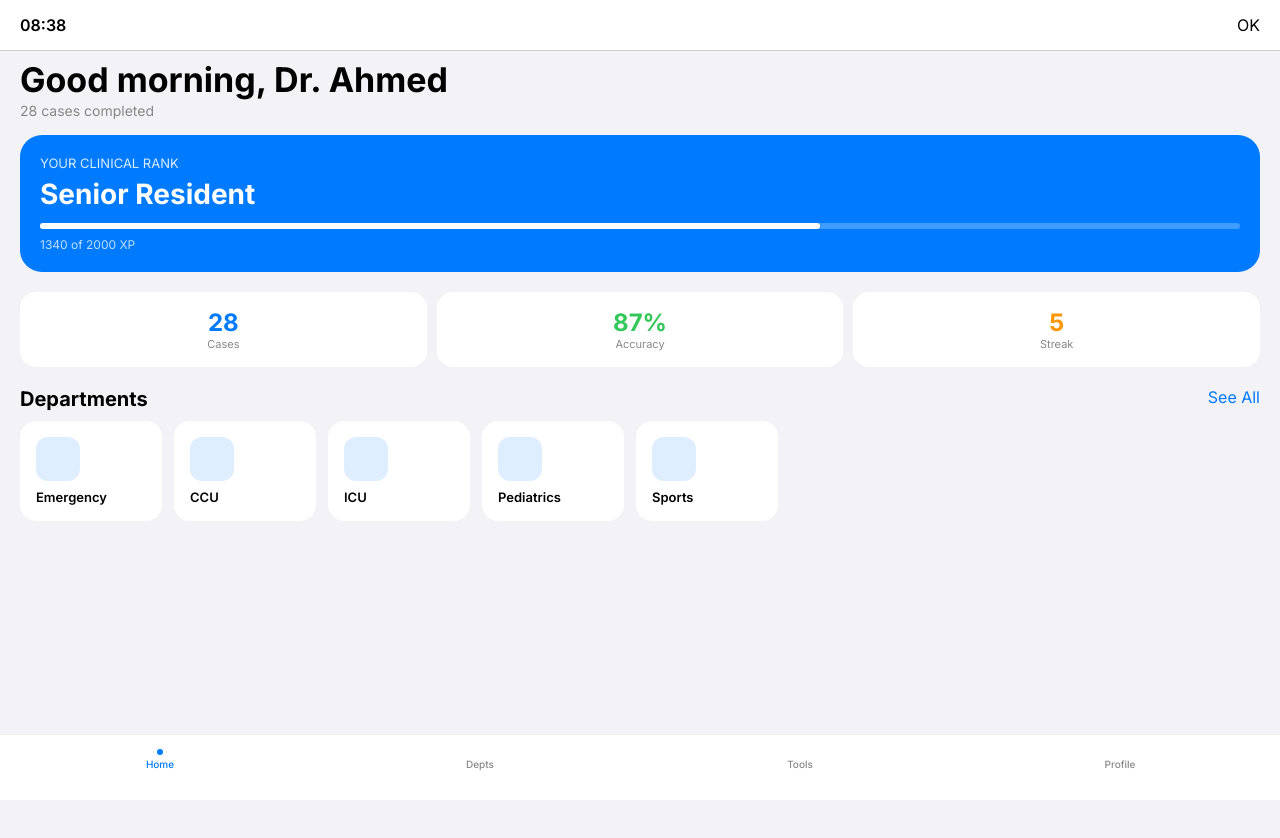
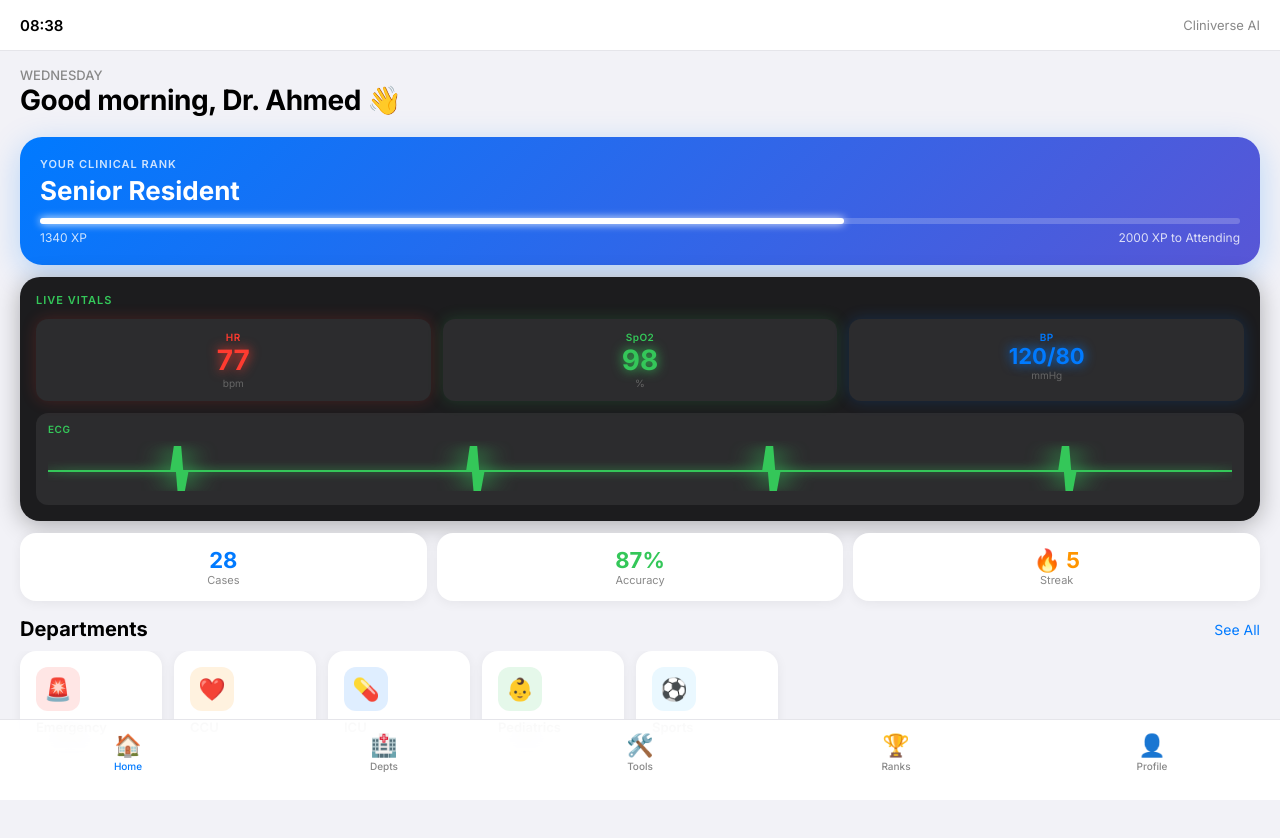
Before and after one commit to Drahmed2030/Cliniverse-ai, a Next.js app: page / in a window 1280 px wide. Both pictures are taken after a click on the button "Skip". Shown: the top 838 px of the page. Built offline with nearby package versions, Linux system fonts and the light colour scheme.

Commit message:
vitals ECG leaderboard badges

```diff
--- a/app/page.tsx
+++ b/app/page.tsx
@@ -5,30 +5,38 @@ export default function Home() {
   const [obIndex, setObIndex] = useState(0)
   const [tab, setTab] = useState('home')
   const [time, setTime] = useState('')
+  const [hr, setHr] = useState(72)
+  const [spo2, setSpo2] = useState(98)
+  const [ecgTick, setEcgTick] = useState(0)
   useEffect(() => {
-    const t = () => {
-      const n = new Date()
-      setTime(n.getHours().toString().padStart(2,'0')+':'+n.getMinutes().toString().padStart(2,'0'))
-    }
-    t()
-    const id = setInterval(t, 1000)
+    const t = () => { const n = new Date(); setTime(n.getHours().toString().padStart(2,'0')+':'+n.getMinutes().toString().padStart(2,'0')) }
+    t(); const id = setInterval(t,1000); return () => clearInterval(id)
+  }, [])
+  useEffect(() => {
+    const id = setInterval(() => {
+      setHr(h => 70 + Math.floor(Math.random()*8))
+      setSpo2(s => 97 + Math.floor(Math.random()*2))
+      setEcgTick(e => e+1)
+    }, 1200)
     return () => clearInterval(id)
   }, [])
+  const titles = ['Welcome to Cliniverse AI','Real Cases. Real Decisions.','AI Consult On Demand','Compete and Level Up']
+  const colors = ['#007AFF','#FF3B30','#34C759','#FF9500']
+  const emojis = ['🏥','❤️','🤖','🏆']
+  const subs = ['Built by a physician, for physicians.','ED, CCU, ICU, Cardiology and more.','Evidence-based answers instantly.','Earn XP and climb the leaderboard.']
   if (screen === 'ob') {
-    const titles = ['Welcome to Cliniverse AI','Real Cases. Real Decisions.','AI Consult On Demand','Compete and Level Up']
-    const colors = ['#007AFF','#FF3B30','#34C759','#FF9500']
-    const icons = ['🏥','❤️','🤖','🏆']
     return (
       <div style={{fontFamily:'Inter,system-ui,sans-serif',background:'#fff',minHeight:'100vh',display:'flex',flexDirection:'column'}}>
         <div style={{flex:1,display:'flex',flexDirection:'column',alignItems:'center',justifyContent:'center',padding:'60px 32px 40px',textAlign:'center'}}>
-          <div style={{width:120,height:120,borderRadius:30,background:colors[obIndex],display:'flex',alignItems:'center',justifyContent:'center',fontSize:40,marginBottom:32,color:'#fff',fontWeight:700}}>{icons[obIndex]}</div>
-          <div style={{fontSize:28,fontWeight:700,marginBottom:14}}>{titles[obIndex]}</div>
+          <div style={{width:120,height:120,borderRadius:30,background:colors[obIndex],display:'flex',alignItems:'center',justifyContent:'center',fontSize:52,marginBottom:32,boxShadow:'0 8px 32px '+colors[obIndex]+'60'}}>{emojis[obIndex]}</div>
+          <div style={{fontSize:28,fontWeight:700,marginBottom:14,letterSpacing:-0.5}}>{titles[obIndex]}</div>
+          <div style={{fontSize:16,color:'#888',lineHeight:1.6,maxWidth:300}}>{subs[obIndex]}</div>
         </div>
         <div style={{display:'flex',gap:6,justifyContent:'center',padding:'0 0 20px'}}>
-          {titles.map((_,i) => <div key={i} style={{height:8,borderRadius:4,background:i===obIndex?'#007AFF':'#E5E5EA',width:i===obIndex?22:8}} />)}
+          {titles.map((_,i) => <div key={i} style={{height:8,borderRadius:4,background:i===obIndex?'#007AFF':'#E5E5EA',width:i===obIndex?22:8,transition:'all 0.3s'}} />)}
         </div>
         <div style={{padding:'0 24px 48px',display:'flex',flexDirection:'column',gap:12}}>
-          <button onClick={() => obIndex < 3 ? setObIndex(i=>i+1) : setScreen('app')} style={{background:obIndex===3?'#34C759':'#007AFF',color:'#fff',border:'none',borderRadius:14,padding:17,fontSize:17,fontWeight:600,cursor:'pointer'}}>
+          <button onClick={() => obIndex < 3 ? setObIndex(i=>i+1) : setScreen('app')} style={{background:obIndex===3?'#34C759':'#007AFF',color:'#fff',border:'none',borderRadius:14,padding:17,fontSize:17,fontWeight:600,cursor:'pointer',boxShadow:obIndex===3?'0 4px 20px #34C75960':'0 4px 20px #007AFF60'}}>
             {obIndex===3?'Get Started':'Continue'}
           </button>
           <button onClick={() => setScreen('app')} style={{background:'none',border:'none',color:'#007AFF',fontSize:16,cursor:'pointer',padding:12}}>Skip</button>
@@ -36,50 +44,86 @@ export default function Home() {
       </div>
     )
   }
+  const ecgPath = () => {
+    let d = 'M 0 30'
+    for (let i = 0; i < 20; i++) {
+      const x = i * 16
+      if (i % 5 === 2) { d += ' L '+(x+2)+' 30 L '+(x+3)+' 5 L '+(x+4)+' 50 L '+(x+5)+' 30' }
+      else { d += ' L '+(x+16)+' 30' }
+    }
+    return d
+  }
   return (
     <div style={{fontFamily:'Inter,system-ui,sans-serif',background:'#F2F2F7',minHeight:'100vh',paddingBottom:90}}>
-      <div style={{background:'#fff',padding:'0 20px',height:50,display:'flex',alignItems:'center',justifyContent:'space-between',borderBottom:'0.5px solid #ccc',position:'sticky',top:0,zIndex:100}}>
-        <span style={{fontWeight:600}}>{time}</span>
-        <span>OK</span>
+      <div style={{background:'#fff',padding:'0 20px',height:50,display:'flex',alignItems:'center',justifyContent:'space-between',borderBottom:'0.5px solid #E5E5EA',position:'sticky',top:0,zIndex:100}}>
+        <span style={{fontWeight:600,fontSize:15}}>{time}</span>
+        <span style={{fontSize:13,color:'#888'}}>Cliniverse AI</span>
       </div>
       {tab==='home' && (
         <div>
-          <div style={{padding:'8px 20px 16px'}}>
-            <div style={{fontSize:34,fontWeight:700}}>Good morning, Dr. Ahmed</div>
-            <div style={{fontSize:14,color:'#888',marginTop:2}}>28 cases completed</div>
+          <div style={{padding:'16px 20px 8px'}}>
+            <div style={{fontSize:13,color:'#888',fontWeight:500}}>WEDNESDAY</div>
+            <div style={{fontSize:28,fontWeight:700,letterSpacing:-0.5}}>Good morning, Dr. Ahmed 👋</div>
           </div>
-          <div style={{background:'#007AFF',borderRadius:22,margin:'0 20px 20px',padding:20,color:'#fff'}}>
-            <div style={{fontSize:13,opacity:0.85,marginBottom:6}}>YOUR CLINICAL RANK</div>
-            <div style={{fontSize:28,fontWeight:700,marginBottom:12}}>Senior Resident</div>
-            <div style={{background:'rgba(255,255,255,0.25)',height:6,borderRadius:3}}>
-              <div style={{height:'100%',width:'65%',background:'#fff',borderRadius:3}} />
+          <div style={{background:'linear-gradient(135deg,#007AFF,#5856D6)',borderRadius:22,margin:'12px 20px',padding:20,color:'#fff',boxShadow:'0 8px 32px #007AFF40'}}>
+            <div style={{fontSize:11,fontWeight:600,letterSpacing:1,opacity:0.8,marginBottom:4}}>YOUR CLINICAL RANK</div>
+            <div style={{fontSize:26,fontWeight:700,marginBottom:12}}>Senior Resident</div>
+            <div style={{background:'rgba(255,255,255,0.2)',height:6,borderRadius:3,marginBottom:6}}>
+              <div style={{height:'100%',width:'67%',background:'#fff',borderRadius:3,boxShadow:'0 0 8px #fff'}} />
             </div>
-            <div style={{fontSize:12,opacity:0.75,marginTop:8}}>1340 of 2000 XP</div>
+            <div style={{display:'flex',justifyContent:'space-between',fontSize:12,opacity:0.8}}>
+              <span>1340 XP</span>
+              <span>2000 XP to Attending</span>
+            </div>
           </div>
-          <div style={{display:'flex',gap:10,margin:'0 20px 20px'}}>
-            <div style={{flex:1,background:'#fff',borderRadius:16,padding:'16px 12px',textAlign:'center'}}>
-              <div style={{fontSize:24,fontWeight:700,color:'#007AFF'}}>28</div>
+          <div style={{background:'#1C1C1E',borderRadius:20,margin:'0 20px 12px',padding:16,boxShadow:'0 4px 24px rgba(0,0,0,0.3)'}}>
+            <div style={{fontSize:11,fontWeight:600,color:'#34C759',letterSpacing:1,marginBottom:12}}>LIVE VITALS</div>
+            <div style={{display:'flex',gap:12,marginBottom:12}}>
+              <div style={{flex:1,background:'#2C2C2E',borderRadius:12,padding:12,textAlign:'center',boxShadow:'0 0 16px #FF3B3030'}}>
+                <div style={{fontSize:10,color:'#FF3B30',fontWeight:600,letterSpacing:0.5}}>HR</div>
+                <div style={{fontSize:28,fontWeight:700,color:'#FF3B30',textShadow:'0 0 12px #FF3B30'}}>{hr}</div>
+                <div style={{fontSize:10,color:'#666'}}>bpm</div>
+              </div>
+              <div style={{flex:1,background:'#2C2C2E',borderRadius:12,padding:12,textAlign:'center',boxShadow:'0 0 16px #34C75930'}}>
+                <div style={{fontSize:10,color:'#34C759',fontWeight:600,letterSpacing:0.5}}>SpO2</div>
+                <div style={{fontSize:28,fontWeight:700,color:'#34C759',textShadow:'0 0 12px #34C759'}}>{spo2}</div>
+                <div style={{fontSize:10,color:'#666'}}>%</div>
+              </div>
+              <div style={{flex:1,background:'#2C2C2E',borderRadius:12,padding:12,textAlign:'center',boxShadow:'0 0 16px #007AFF30'}}>
+                <div style={{fontSize:10,color:'#007AFF',fontWeight:600,letterSpacing:0.5}}>BP</div>
+                <div style={{fontSize:22,fontWeight:700,color:'#007AFF',textShadow:'0 0 12px #007AFF'}}>120/80</div>
+                <div style={{fontSize:10,color:'#666'}}>mmHg</div>
+              </div>
+            </div>
+            <div style={{background:'#2C2C2E',borderRadius:12,padding:'10px 12px',overflow:'hidden'}}>
+              <div style={{fontSize:10,color:'#34C759',fontWeight:600,letterSpacing:0.5,marginBottom:6}}>ECG</div>
+              <svg width="100%" height="50" viewBox="0 0 320 50" preserveAspectRatio="none">
+                <path d={ecgPath()} fill="none" stroke="#34C759" strokeWidth="2" style={{filter:'drop-shadow(0 0 4px #34C759)'}} />
+              </svg>
+            </div>
+          </div>
+          <div style={{display:'flex',gap:10,margin:'0 20px 12px'}}>
+            <div style={{flex:1,background:'#fff',borderRadius:16,padding:'14px 12px',textAlign:'center',boxShadow:'0 2px 12px rgba(0,0,0,0.06)'}}>
+              <div style={{fontSize:22,fontWeight:700,color:'#007AFF'}}>28</div>
               <div style={{fontSize:11,color:'#888'}}>Cases</div>
             </div>
-            <div style={{flex:1,background:'#fff',borderRadius:16,padding:'16px 12px',textAlign:'center'}}>
-
-
-<div style={{fontSize:24,fontWeight:700,color:'#34C759'}}>87%</div>
+            <div style={{flex:1,background:'#fff',borderRadius:16,padding:'14px 12px',textAlign:'center',boxShadow:'0 2px 12px rgba(0,0,0,0.06)'}}>
+              <div style={{fontSize:22,fontWeight:700,color:'#34C759'}}>87%</div>
               <div style={{fontSize:11,color:'#888'}}>Accuracy</div>
             </div>
-            <div style={{flex:1,background:'#fff',borderRadius:16,padding:'16px 12px',textAlign:'center'}}>
-              <div style={{fontSize:24,fontWeight:700,color:'#FF9500'}}>5</div>
+            <div style={{flex:1,background:'#fff',borderRadius:16,padding:'14px 12px',textAlign:'center',boxShadow:'0 2px 12px rgba(0,0,0,0.06)'}}>
+              <div style={{fontSize:22,fontWeight:700,color:'#FF9500'}}>🔥 5</div>
               <div style={{fontSize:11,color:'#888'}}>Streak</div>
             </div>
           </div>
-          <div style={{padding:'0 20px 10px',display:'flex',justifyContent:'space-between'}}>
+          <div style={{padding:'4px 20px 10px',display:'flex',justifyContent:'space-between',alignItems:'center'}}>
             <span style={{fontSize:20,fontWeight:700}}>Departments</span>
-            <span style={{color:'#007AFF',cursor:'pointer'}} onClick={()=>setTab('departments')}>See All</span>
+            <span style={{color:'#007AFF',fontSize:14,cursor:'pointer'}} onClick={()=>setTab('departments')}>See All</span>
           </div>
           <div style={{display:'flex',gap:12,overflowX:'auto',padding:'0 20px 16px'}}>
-            {['Emergency','CCU','ICU','Pediatrics','Sports'].map(n=>(
-              <div key={n} style={{minWidth:110,background:'#fff',borderRadius:16,padding:16,flexShrink:0,cursor:'pointer'}} onClick={()=>setTab('departments')}>
-                <div style={{width:44,height:44,borderRadius:12,background:'#007AFF20',marginBottom:8}} />
+            {[['🚨','Emergency','#FF3B30'],['❤️','CCU','#FF9500'],['💊','ICU','#007AFF'],['👶','Pediatrics','#34C759'],['⚽','Sports','#5AC8FA']].map(([icon,n,c])=>(
+              <div key={String(n)} style={{minWidth:110,background:'#fff',borderRadius:16,padding:16,flexShrink:0,cursor:'pointer',boxShadow:'0 2px 12px rgba(0,0,0,0.06)'}} onClick={()=>setTab('departments')}>
+                <div style={{width:44,height:44,borderRadius:12,background:String(c)+'20',display:'flex',alignItems:'center',justifyContent:'center',fontSize:22,marginBottom:8}}>{icon}</div>
                 <div style={{fontSize:13,fontWeight:600}}>{n}</div>
               </div>
             ))}
@@ -88,13 +132,16 @@ export default function Home() {
       )}
       {tab==='departments' && (
         <div>
-          <div style={{padding:'8px 20px 16px'}}><div style={{fontSize:34,fontWeight:700}}>Departments</div></div>
-          <div style={{background:'#fff',borderRadius:16,margin:'0 20px',overflow:'hidden'}}>
-            {['Emergency','CCU','ICU','Pediatrics','Sports Medicine','OPD Clinic','Clinical Lab'].map((n,i,arr)=>(
-              <div key={n} style={{display:'flex',alignItems:'center',gap:14,padding:'14px 16px',borderBottom:i<arr.length-1?'0.5px solid #eee':'none',cursor:'pointer'}}>
-                <div style={{width:36,height:36,borderRadius:10,background:'#007AFF20'}} />
-                <div style={{flex:1,fontSize:15,fontWeight:500}}>{n}</div>
-                <span style={{color:'#ccc'}}>›</span>
+          <div style={{padding:'16px 20px'}}><div style={{fontSize:28,fontWeight:700}}>Departments</div></div>
+          <div style={{background:'#fff',borderRadius:16,margin:'0 20px',overflow:'hidden',boxShadow:'0 2px 12px rgba(0,0,0,0.06)'}}>
+            {[['🚨','Emergency','6 cases','#FF3B30'],['❤️','CCU','4 cases','#FF9500'],['💊','ICU','3 cases','#007AFF'],['👶','Pediatrics','2 cases','#34C759'],['⚽','Sports Medicine','4 cases','#5AC8FA'],['🏥','OPD Clinic','2 cases','#AF52DE'],['🧪','Clinical Lab','Results','#5856D6']].map(([icon,n,sub,c],i,arr)=>(
+              <div key={String(n)} style={{display:'flex',alignItems:'center',gap:14,padding:'14px 16px',borderBottom:i<arr.length-1?'0.5px solid #F2F2F7':'none',cursor:'pointer'}}>
+                <div style={{width:40,height:40,borderRadius:12,background:String(c)+'20',display:'flex',alignItems:'center',justifyContent:'center',fontSize:20}}>{icon}</div>
+                <div style={{flex:1}}>
+                  <div style={{fontSize:15,fontWeight:600}}>{n}</div>
+                  <div style={{fontSize:12,color:'#888',marginTop:2}}>{sub}</div>
+                </div>
+                <span style={{color:'#C7C7CC',fontSize:18}}>›</span>
               </div>
             ))}
           </div>
@@ -102,13 +149,36 @@ export default function Home() {
       )}
       {tab==='tools' && (
         <div>
-          <div style={{padding:'8px 20px 16px'}}><div style={{fontSize:34,fontWeight:700}}>Clinical Tools</div></div>
-          <div style={{background:'#fff',borderRadius:16,margin:'0 20px',overflow:'hidden'}}>
-            {['SBAR Generator AI','Renal Dosing Calculator','AI Clinical Consultant','Discharge Summary Writer','Difficult Conversations'].map((n,i,arr)=>(
-              <div key={n} style={{display:'flex',alignItems:'center',gap:14,padding:'14px 16px',borderBottom:i<arr.length-1?'0.5px solid #eee':'none',cursor:'pointer'}}>
-                <div style={{width:36,height:36,borderRadius:10,background:'#34C75920'}} />
-                <div style={{flex:1,fontSize:15,fontWeight:500}}>{n}</div>
-                <span style={{color:'#ccc'}}>›</span>
+          <div style={{padding:'16px 20px'}}><div style={{fontSize:28,fontWeight:700}}>Clinical Tools</div></div>
+          <div style={{background:'#fff',borderRadius:16,margin:'0 20px',overflow:'hidden',boxShadow:'0 2px 12px rgba(0,0,0,0.06)'}}>
+            {[['📋','SBAR Generator AI','Structured handover in seconds','#007AFF'],['💊','Renal Dosing Calculator','eGFR-based drug adjustment','#34C759'],['🤖','AI Clinical Consultant','Evidence-based answers','#AF52DE'],['📝','Discharge Summary Writer','Auto-generate summaries','#FF9500'],['💬','Difficult Conversations','Practice breaking bad news','#FF3B30']].map(([icon,n,sub,c],i,arr)=>(
+              <div key={String(n)} style={{display:'flex',alignItems:'center',gap:14,padding:'14px 16px',borderBottom:i<arr.length-1?'0.5px solid #F2F2F7':'none',cursor:'pointer'}}>
+                <div style={{width:40,height:40,borderRadius:12,background:String(c)+'20',display:'flex',alignItems:'center',justifyContent:'center',fontSize:20}}>{icon}</div>
+                <div style={{flex:1}}>
+                  <div style={{fontSize:15,fontWeight:600}}>{n}</div>
+                  <div style={{fontSize:12,color:'#888',marginTop:2}}>{sub}</div>
+                </div>
+                <span style={{color:'#C7C7CC',fontSize:18}}>›</span>
+              </div>
+            ))}
+          </div>
+        </div>
+      )}
+      {tab==='leaderboard' && (
+        <div>
+          <div style={{padding:'16px 20px'}}><div style={{fontSize:28,fontWeight:700}}>Leaderboard</div></div>
+          <div style={{background:'linear-gradient(135deg,#007AFF,#5856D6)',borderRadius:16,margin:'0 20px 12px',padding:'16px 20px',color:'#fff',boxShadow:'0 8px 24px #007AFF40'}}>
+            <div style={{fontSize:11,opacity:0.8,fontWeight:600,letterSpacing:1}}>YOUR RANK</div>
+            <div style={{fontSize:32,fontWeight:800}}>#14</div>
+            <div style={{fontSize:14,opacity:0.85}}>Dr. Ahmed Osman — 1340 XP</div>
+          </div>
+          <div style={{background:'#fff',borderRadius:16,margin:'0 20px',overflow:'hidden',boxShadow:'0 2px 12px rgba(0,0,0,0.06)'}}>
+            {[['🥇','Dr. Sarah K.','4200 XP','#FFD700'],['🥈','Dr. Mohammed A.','3850 XP','#C0C0C0'],['🥉','Dr. Rania H.','3420 XP','#CD7F32'],['4','Dr. Khalid M.','2980 XP','#888'],['5','Dr. Layla S.','2750 XP','#888']].map(([rank,name,xp,c],i,arr)=>(
+              <div key={String(name)} style={{display:'flex',alignItems:'center',gap:14,padding:'14px 16px',borderBottom:i<arr.length-1?'0.5px solid #F2F2F7':'none'}}>
+                <div style={{width:32,textAlign:'center',fontSize:18,fontWeight:700,color:String(c)}}>{rank}</div>
+                <div style={{width:40,height:40,borderRadius:'50%',background:'linear-gradient(135deg,#007AFF,#5856D6)',display:'flex',alignItems:'center',justifyContent:'center',color:'#fff',fontWeight:700,fontSize:16}}>{String(name)[4]}</div>
+                <div style={{flex:1,fontSize:15,fontWeight:600}}>{name}</div>
+                <div style={{fontSize:13,fontWeight:700,color:'#FF9500'}}>{xp}</div>
               </div>
             ))}
           </div>
@@ -116,24 +186,48 @@ export default function Home() {
       )}
       {tab==='profile' && (
         <div>
-          <div style={{padding:'8px 20px 16px'}}><div style={{fontSize:34,fontWeight:700}}>Profile</div></div>
-          <div style={{background:'#fff',borderRadius:22,margin:'0 20px 16px',padding:24,display:'flex',alignItems:'center',gap:16}}>
-            <div style={{width:72,height:72,borderRadius:'50%',background:'#007AFF',display:'flex',alignItems:'center',justifyContent:'center',fontSize:30,color:'#fff',fontWeight:700}}>A</div>
+          <div style={{padding:'16px 20px'}}><div style={{fontSize:28,fontWeight:700}}>Profile</div></div>
+          <div style={{background:'#fff',borderRadius:22,margin:'0 20px 12px',padding:24,display:'flex',alignItems:'center',gap:16,boxShadow:'0 2px 12px rgba(0,0,0,0.06)'}}>
+            <div style={{width:72,height:72,borderRadius:'50%',background:'linear-gradient(135deg,#007AFF,#5856D6)',display:'flex',alignItems:'center',justifyContent:'center',fontSize:28,color:'#fff',fontWeight:700,boxShadow:'0 4px 20px #007AFF60'}}>A</div>
             <div>
               <div style={{fontSize:20,fontWeight:700}}>Dr. Ahmed Osman</div>
-              <div style={{fontSize:13,color:'#007AFF',fontWeight:600}}>Senior Resident</div>
-              <div style={{fontSize:13,color:'#888'}}>Cardiac Specialist</div>
+              <div style={{fontSize:13,color:'#007AFF',fontWeight:600,marginTop:2}}>⭐ Senior Resident</div>
+              <div style={{fontSize:13,color:'#888',marginTop:2}}>Cardiac Specialist · KSA</div>
             </div>
+          </div>
+          <div style={{display:'flex',gap:10,margin:'0 20px 12px'}}>
+            {[['28','Cases','#007AFF'],['1340','XP','#FF9500'],['5','Badges','#34C759']].map(([v,l,c])=>(
+              <div key={String(l)} style={{flex:1,background:'#fff',borderRadius:16,padding:'14px 12px',textAlign:'center',boxShadow:'0 2px 12px rgba(0,0,0,0.06)'}}>
+                <div style={{fontSize:22,fontWeight:700,color:String(c)}}>{v}</div>
+                <div style={{fontSize:11,color:'#888'}}>{l}</div>
+              </div>
+            ))}
+          </div>
+          <div style={{padding:'4px 20px 10px'}}><div style={{fontSize:20,fontWeight:700}}>Badges</div></div>
+          <div style={{display:'flex',gap:10,padding:'0 20px 16px',overflowX:'auto'}}>
+            {[['❤️','Cardiologist','#FF3B30'],['🔥','5-Day Streak','#FF9500'],['⚡','Speed Demon','#5856D6'],['🏆','Top 20','#FFD700']].map(([icon,name,c])=>(
+              <div key={String(name)} style={{minWidth:90,background:'#fff',borderRadius:16,padding:14,textAlign:'center',flexShrink:0,boxShadow:'0 2px 12px rgba(0,0,0,0.06)'}}>
+                <div style={{fontSize:28,marginBottom:6}}>{icon}</div>
+                <div style={{fontSize:11,fontWeight:600,color:String(c)}}>{name}</div>
+              </div>
+            ))}
+          </div>
+          <div style={{background:'#fff',borderRadius:16,margin:'0 20px',overflow:'hidden',boxShadow:'0 2px 12px rgba(0,0,0,0.06)'}}>
+            {[['👤','Account','#007AFF'],['🔔','Notifications','#FF9500'],['🌙','Appearance','#5856D6'],['⭐','Upgrade to PRO','#FF9500']].map(([icon,n,c],i,arr)=>(
+              <div key={String(n)} style={{display:'flex',alignItems:'center',gap:14,padding:'14px 16px',borderBottom:i<arr.length-1?'0.5px solid #F2F2F7':'none',cursor:'pointer'}}>
+                <div style={{width:36,height:36,borderRadius:10,background:String(c)+'20',display:'flex',alignItems:'center',justifyContent:'center',fontSize:18}}>{icon}</div>
+                <div style={{flex:1,fontSize:15,fontWeight:500,color:i===3?String(c):'#000'}}>{n}</div>
+                <span style={{color:'#C7C7CC',fontSize:18}}>›</span>
+              </div>
+            ))}
           </div>
         </div>
       )}
-      <div style={{position:'fixed',bottom:0,left:0,right:0,background:'rgba(255,255,255,0.95)',borderTop:'0.5px solid #eee',display:'flex',padding:'8px 0 24px',zIndex:200}}>
-        {['home','departments','tools','profile'].map((id,i)=>(
-
-
-<div key={id} onClick={()=>setTab(id)} style={{flex:1,display:'flex',flexDirection:'column',alignItems:'center',gap:3,cursor:'pointer',padding:'6px 0'}}>
-            <div style={{width:6,height:6,borderRadius:'50%',background:tab===id?'#007AFF':'transparent'}} />
-            <span style={{fontSize:10,fontWeight:500,color:tab===id?'#007AFF':'#888'}}>{['Home','Depts','Tools','Profile'][i]}</span>
+      <div style={{position:'fixed',bottom:0,left:0,right:0,background:'rgba(255,255,255,0.95)',backdropFilter:'blur(20px)',borderTop:'0.5px solid #E5E5EA',display:'flex',padding:'8px 0 24px',zIndex:200}}>
+        {[['home','🏠','Home'],['departments','🏥','Depts'],['tools','🛠️','Tools'],['leaderboard','🏆','Ranks'],['profile','👤','Profile']].map(([id,icon,label])=>(
+          <div key={String(id)} onClick={()=>setTab(String(id))} style={{flex:1,display:'flex',flexDirection:'column',alignItems:'center',gap:2,cursor:'pointer',padding:'4px 0'}}>
+            <span style={{fontSize:22}}>{icon}</span>
+            <span style={{fontSize:10,fontWeight:500,color:tab===id?'#007AFF':'#888'}}>{label}</span>
           </div>
         ))}
       </div>
```
